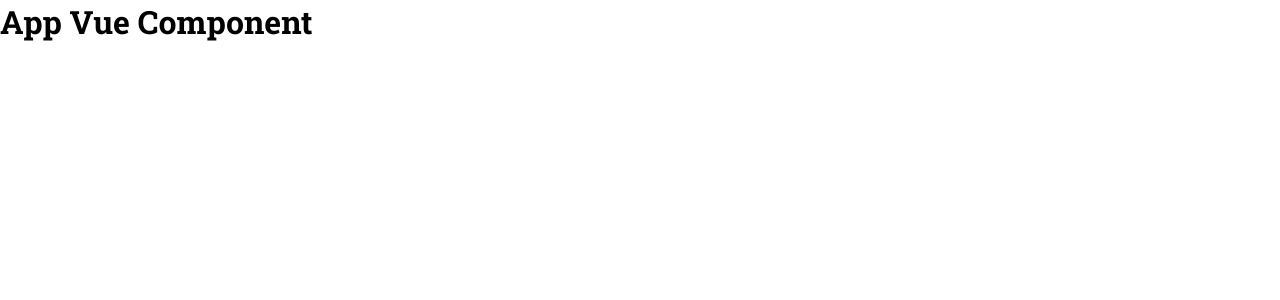
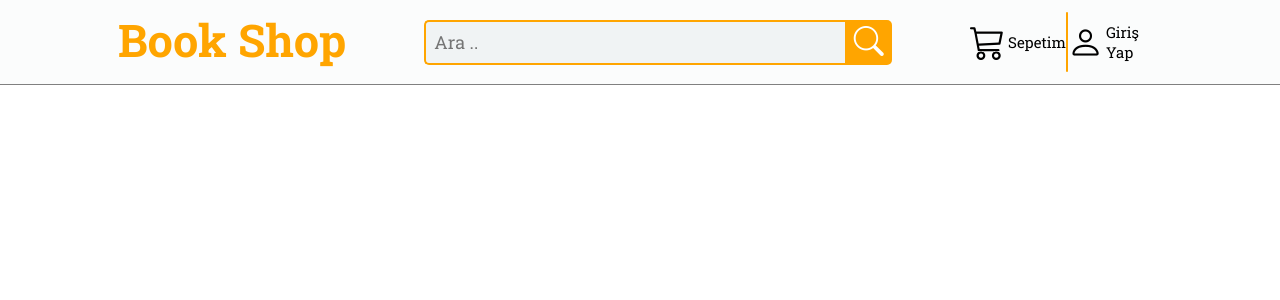
Before and after one commit to Nihat-Yildirim/Book-Shop-Client, a Vue app: page / in a window 1280 px wide. Shown: the top 300 px of the page. Built offline with nearby package versions, Linux system fonts and the light colour scheme.

Commit message:
Projede Header tasarımı yapıldı

```diff
--- a/package.json
+++ b/package.json
@@ -8,6 +8,7 @@
     "lint": "vue-cli-service lint"
   },
   "dependencies": {
+    "bootstrap-icons": "^1.11.1",
     "core-js": "^3.8.3",
     "vue": "^3.2.13"
   },
--- a/src/App.vue
+++ b/src/App.vue
@@ -1,3 +1,13 @@
 <template>
-  <h1>App Vue Component</h1>
+  <HeaderComponent/>
 </template>
+
+<script>
+import HeaderComponent from '@/pages/user/components/HeaderComponent'
+
+export default{
+  components:{
+    HeaderComponent
+  }
+}
+</script>
--- a/src/assets/reset.css
+++ b/src/assets/reset.css
@@ -3,6 +3,7 @@
 *{
     padding: 0;
     margin: 0;
+    box-sizing: border-box;
     font-family: 'Roboto Slab', serif;
     list-style: none;
 }
--- a/src/main.js
+++ b/src/main.js
@@ -1,6 +1,7 @@
 import { createApp } from 'vue';
 import App from './App.vue';
 import '@/assets/reset.css';
+import 'bootstrap-icons/font/bootstrap-icons.css'
 
 const app = createApp(App);
 app.mount('#app');
--- /dev/null
+++ b/src/pages/user/components/HeaderComponent.vue
@@ -0,0 +1,275 @@
+<template>
+    <div id="header-container">
+        <h1 class="app-name">Book Shop</h1>
+        <div id="search-container">
+            <input type="text" class="search-input" placeholder="Ara ..">
+            <i id="search-icon" class="bi bi-search"></i>
+        </div>
+        <div id="auths-login-container">
+            <div id="cart-container" @mouseenter="cartIconHover = !cartIconHover" @mouseleave="cartIconHover = false">
+                <div :class="{iconhover : cartIconHover}" id="cart-icon">
+                    <div><span v-if="basketItems>0" id="cart-count">1</span></div>
+                    <i class="bi bi-cart3 icon"></i>
+                </div>
+                <span :class="{iconhover : cartIconHover}">Sepetim</span>
+            </div>
+            <div class="bracket"></div>
+            <div ref="authContainerRef" id="auths-container" @mouseenter="authsDisplayAndHover(true)" @mouseleave="authsDisplayAndHover(false)">
+                <i :class="{iconhover : authIconHover}" class="bi bi-person"></i>
+                <span :class="{iconhover : authIconHover}">Giriş Yap</span>
+            </div>
+        </div>
+    </div>
+    <div @mousemove="authsDisplayAndHover(true)" @mouseleave="authsDisplayAndHover(false)" :style="{left : locationLeft - 40 + 'px' }" v-if="authsDisplay" id="auths">
+        <div :style="{left : locationLeft + 40 + 'px' }" id="triangle"></div>
+        <ul>
+            <li>
+                <div class="auths-button" id="login">
+                    <i class="bi bi-person-fill"></i>
+                    <span>Giriş</span>
+                </div>
+            </li>
+            <li>
+                <div class="auths-button" id="login">
+                    <i class="bi bi-person-fill-gear"></i>
+                    <span>Admin Giriş</span>
+                </div>
+            </li>
+            <li>
+                <div class="auths-button" id="login">
+                    <i class="bi bi-person-fill-add"></i>
+                    <span>Kaydol</span>
+                </div>
+            </li>
+        </ul>
+    </div>
+</template>
+
+<script>
+export default{
+    data(){
+        return{
+            cartIconHover : false,
+            authIconHover : false,
+            authsDisplay : false,
+            locationLeft : null,
+            /*Store içerisinden ya da sepete ürün eklenince değer gelecektir*/
+            basketItems : 0,
+        }
+    },
+
+    methods:{
+        authsDisplayAndHover(hover){
+            this.locationLeft =  this.$refs.authContainerRef.getBoundingClientRect().left;
+            this.authIconHover = hover;
+            this.authsDisplay = hover;
+        }
+    },
+
+    created(){
+        console.log()
+    }
+}
+</script>
+
+<style>
+    #header-container{
+        position: sticky;
+        height: 85px;
+        padding:  0px 40px 0 40px;
+        display: flex;
+        align-items: center;
+        justify-content: space-evenly;
+        background-color: #FBFCFC;
+        border-bottom: 1px solid grey;
+    }
+
+    #header-container .app-name{
+        cursor: pointer;
+        user-select: none;
+        color: orange;
+        font-size: 45px;
+        padding-bottom: 5px;
+    }
+
+    #search-container{
+        display: flex;
+        width: 39%;
+    }
+
+    #search-container .search-input{
+        background-color: #F0F3F4;
+        border-radius: 5px 0 0px 5px;
+        border-style: none;
+        font-size: 18px;
+        height: 45px;
+        padding-left: 8px;
+        outline: none;
+        width: 90%;
+        border-top: 2px solid orange;
+        border-left: 2px solid orange;
+        border-bottom: 2px solid orange ;
+    }
+
+    #search-container #search-icon{
+        padding-top: 2px;
+        text-align: center;
+        font-weight: 700;
+        font-size: 30px;
+        color: #fff;
+        width: 10%;
+        background-color: orange;
+        border-radius: 0 5px 5px 0 ;
+    }
+
+    #auths-login-container{
+        height: 100%;
+        width: 16%;
+        display: flex;
+        justify-content: space-between;
+        align-items:  center;
+    }
+
+    #auths-login-container .bracket{
+        width: 2px;
+        height: 60px;
+        border-radius: 2px;
+        background-color: orange;
+    }
+
+    #cart-container{
+        cursor: pointer;
+        display: flex;
+        align-items: center;
+        justify-content: center;
+        height: 100%;
+    }
+
+    #cart-icon{
+        display: flex;
+        align-items: center;
+        flex-direction: column;
+    }
+
+    #cart-count{
+        position: absolute;
+        width: 20px;
+        height: 20px;
+        border-radius: 50%;
+        background-color: red;
+        color: #fff;
+        text-align: center;
+        font-size: 5px;
+    }
+
+    #cart-container #cart-icon .icon{
+        transition: all 500ms;
+        font-size: 35px;
+    }
+
+    #cart-container span,
+    #auths-container span{
+        user-select: none;
+        margin-left: 3px;
+        font-size: 15px;
+        transition: all 500ms;
+    }
+
+    .iconhover{
+        color: orange;
+        transform-origin: 500ms color;
+    }
+
+    #auths-container{
+        cursor: pointer;
+        display: flex;
+        align-items: center;
+        justify-content: center;
+        height: 100%;
+    }
+
+    #auths-container i{
+        display: flex;
+        justify-content: center;
+        align-items: center;
+        text-align: center;
+    }
+
+    #auths-container i{
+        height: 100%;
+        transition: all 500ms;
+        font-size: 35px;
+    }
+
+    #auths{
+        border: 0.1rem solid #F8F9F9;
+        display: flex;
+        flex-direction: column;
+        padding: 20px;
+        position: fixed;
+        border-radius: 5px;
+        top: 75px;
+        height: 160px;
+        width: 200px;
+        background-color: #fefefe;
+        box-shadow: rgba(0, 0, 0, 0.24) 0px 3px 8px;
+    }
+
+    #triangle{
+        position: fixed;
+        top: 61px;
+        width: 0;
+        height: 0;
+        border-style: solid;
+        border-width: 0 15px 15px 15px;
+        border-color: transparent transparent #F8F9F9 transparent;
+        -webkit-filter: drop-shadow(rgba(0, 0, 0, 0.24) 0px 0px 6px);
+        filter: drop-shadow(rgba(0, 0, 0, 0.24) 0px 0px 6px);
+    }
+
+    .auths-button{
+        border: 1px solid #D5DBDB;
+        border-radius: 5px;
+        display: flex;
+        align-items: center;
+        padding-left: 15px;
+        width: 100%;
+        height: 35px;
+        margin-bottom: 10px;
+        background-color: #fff;
+        cursor: pointer;
+        transition: all 500ms;
+    }
+
+    .auths-button:hover{
+        background-color: orange;
+        transition: all 500ms;
+    }
+
+    .auths-button:hover i{
+        color: #FFF;
+        transition: all 500ms;
+    }
+
+    .auths-button:hover i{
+        color: #FFF;
+        transition: all 500ms;
+    }
+
+    .auths-button:hover span{
+        color: #FFF;
+        transition: all 500ms;
+    }
+
+    .auths-button i{
+        margin-right: 5px;
+        font-size: 25px;
+        color: orange;
+        transition: all 500ms;
+    }
+
+    .auths-button span{
+        user-select: none;
+        transition: all 500ms;
+    }
+</style>
```
Also changed, not shown: 1 other file (tests, documents, lock files or other folders).
